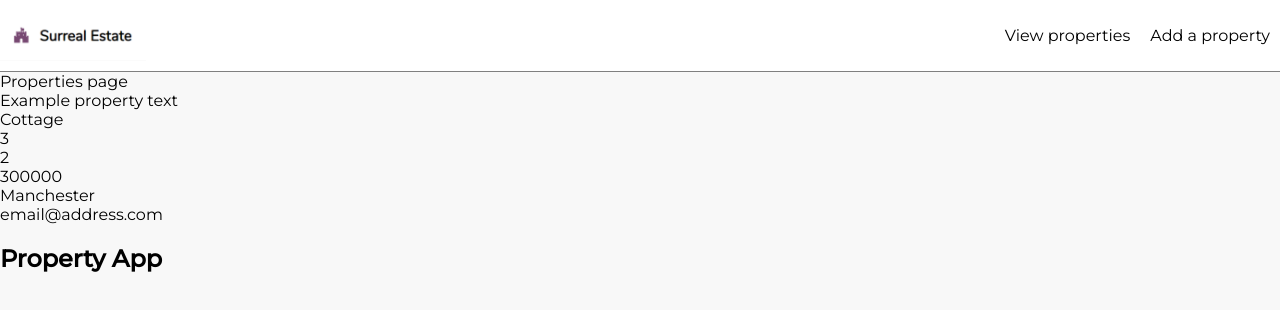
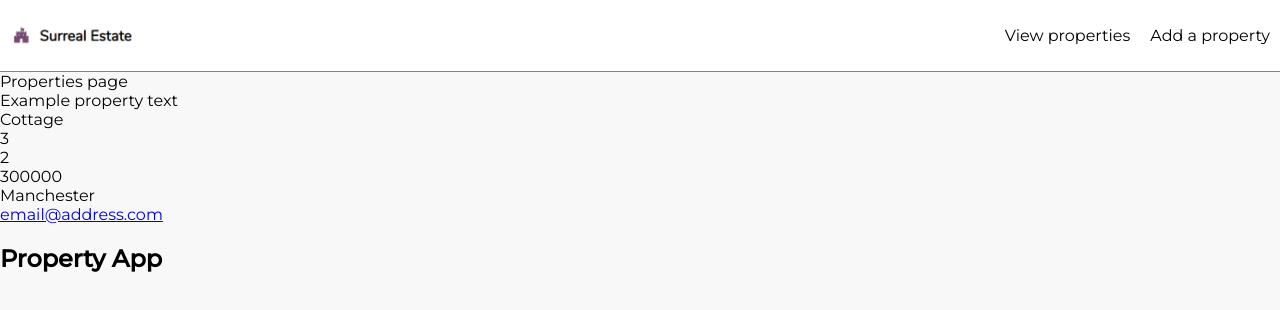
Before and after one commit to jlopenshaw41/property-app, a React (Create React App) app: page / in a window 1280 px wide. Shown: the top 310 px of the page. Built offline with nearby package versions, Linux system fonts and the light colour scheme.

Commit message:
Updated email field in property card component to incorporate mailto

```diff
--- a/src/components/PropertyCard.js
+++ b/src/components/PropertyCard.js
@@ -23,7 +23,9 @@ const PropertyCard = (props) => {
         {price}
       </div>
       <div className="property-card-city">{city}</div>
-      <div className="property-card-email">{email}</div>
+      <div className="property-card-email">
+        <a href={`mailto:${email}`}>{email}</a>
+      </div>
     </div>
   );
 };
```
